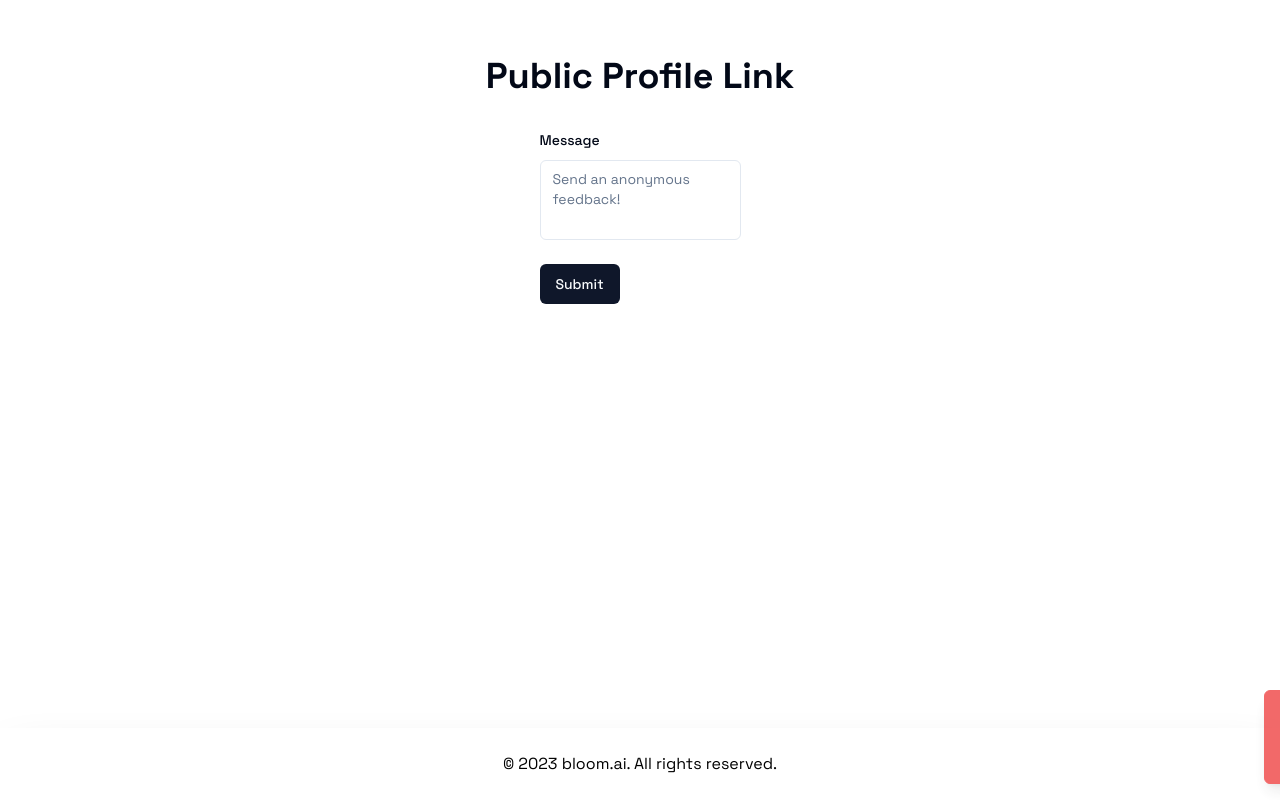
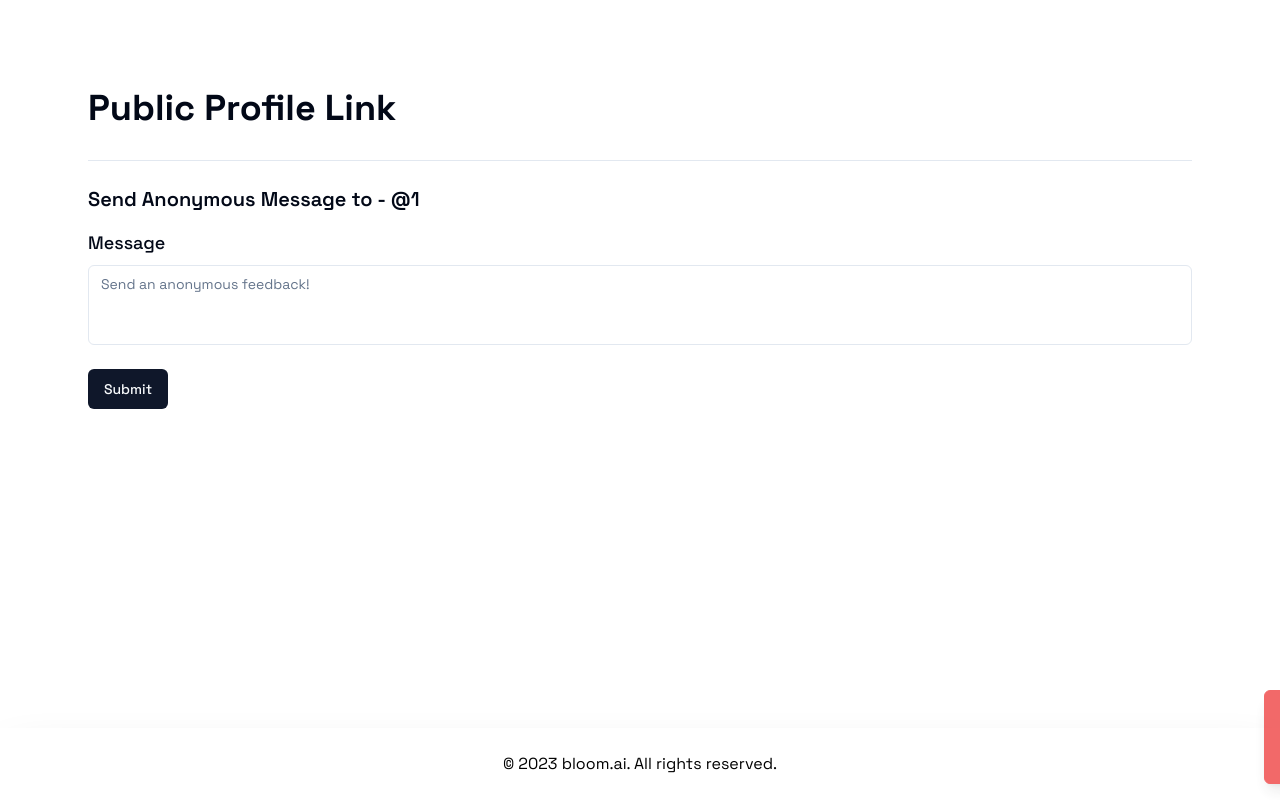
Before and after one commit to dipenkumarr/bloom.ai, a Next.js app: page /u/1 in a window 1280 px wide. Built offline with nearby package versions, Linux system fonts and the light colour scheme; no server answers.

Commit message:
Add send message functionality and fix bugs

```diff
--- a/src/app/(auth)/signin/page.tsx
+++ b/src/app/(auth)/signin/page.tsx
@@ -72,8 +72,8 @@ const pages = () => {
 	};
 
 	return (
-		<div className="flex justify-center items-center">
-			<div className="w-full max-w-md lg:max-w-lg p-12 space-y-8 bg-white rounded-3xl shadow-lg">
+		<div className="flex justify-center items-center w-full ">
+			<div className="w-full max-w-md lg:max-w-lg p-12 space-y-8 bg-white rounded-3xl drop-shadow-2xl">
 				<div className="text-center">
 					<h1 className="text-4xl font-extrabold tracking-tight lg:text-5xl mb-6">
 						Join{" "}
--- a/src/app/(auth)/signup/page.tsx
+++ b/src/app/(auth)/signup/page.tsx
@@ -98,8 +98,8 @@ const page = () => {
 	};
 
 	return (
-		<div className="flex justify-center items-center h-screen">
-			<div className="w-full max-w-md lg:max-w-lg p-12 space-y-8 bg-white rounded-3xl shadow-lg">
+		<div className="flex justify-center items-center w-full">
+			<div className="w-full max-w-md lg:max-w-lg p-12 space-y-8 bg-white rounded-3xl drop-shadow-2xl">
 				<div className="text-center">
 					<h1 className="text-4xl font-extrabold tracking-tight lg:text-5xl mb-6">
 						Join{" "}
--- a/src/app/u/[username]/page.tsx
+++ b/src/app/u/[username]/page.tsx
@@ -22,6 +22,7 @@ import {
 	FormMessage,
 } from "@/components/ui/form";
 import { Textarea } from "@/components/ui/textarea";
+import { Separator } from "@/components/ui/separator";
 
 const MessagePage = () => {
 	const [messageContent, setMessageContent] = useState("");
@@ -75,12 +76,14 @@ const MessagePage = () => {
 				}
 			);
 
-			console.log(response);
-
 			toast({
 				title: "Success",
 				description: response.data.message,
 			});
+
+			form.reset({ ...form.getValues(), content: "" });
+
+			setIsSendingMessage(false);
 		} catch (error) {
 			console.error("Error in sending message", error);
 			const axiosError = error as AxiosError<ApiResponse>;
@@ -97,10 +100,16 @@ const MessagePage = () => {
 	};
 
 	return (
-		<div className="flex flex-col justify-center items-center my-8 mx-4 md:mx-8 lg:mx-auto p-6 w-full">
+		<div className="my-8 mx-4 md:mx-8 lg:mx-auto p-6 mt-16 rounded w-full max-w-6xl">
 			<h1 className="text-4xl font-bold mb-8">Public Profile Link</h1>
 
-			<div>
+			<Separator />
+
+			<div className="mt-6 mb-4">
+				<h2 className="text-xl font-semibold mb-4">
+					Send Anonymous Message to - @{params.username}
+				</h2>{" "}
+				<div className="flex items-center">
 					<Form {...form}>
 						<form
 							onSubmit={form.handleSubmit(handleSendMessage)}
@@ -111,7 +120,9 @@ const MessagePage = () => {
 								name="content"
 								render={({ field }) => (
 									<FormItem>
-									<FormLabel>Message</FormLabel>
+										<FormLabel className="text-lg">
+											Message
+										</FormLabel>
 										<FormControl>
 											<Textarea
 												placeholder="Send an anonymous feedback!"
@@ -130,6 +141,7 @@ const MessagePage = () => {
 					</Form>
 				</div>
 			</div>
+		</div>
 	);
 };
 
--- a/src/components/MessageCard.tsx
+++ b/src/components/MessageCard.tsx
@@ -1,6 +1,12 @@
 "use client";
 
-import { Card, CardContent, CardHeader, CardTitle } from "@/components/ui/card";
+import {
+	Card,
+	CardContent,
+	CardFooter,
+	CardHeader,
+	CardTitle,
+} from "@/components/ui/card";
 
 import {
 	AlertDialog,
@@ -54,14 +60,18 @@ const MessageCard = ({ message, onMessageDelete }: MessageCardProps) => {
 	return (
 		<div>
 			<Card className="card-bordered">
-				<CardHeader>
-					<div className="flex justify-between items-center">
-						<CardTitle>{message.content}</CardTitle>
-
+				<CardContent className="mt-4">{message.content}</CardContent>
+				<CardFooter className="flex justify-between -mt-4 -mb-4">
+					<div className="flex text-sm">
+						{dayjs(message.createdAt).format("MMM D, YYYY h:mm A")}
+					</div>
+					<div>
+						{/* <CardTitle>{message.content}</CardTitle> */}
+						{/* <CardContent>{message.content}</CardContent> */}
 						<AlertDialog>
 							<AlertDialogTrigger asChild>
 								<Button variant="destructive">
-									<X className="w-5 h-5" />
+									<X className="w-4 h-4" />
 								</Button>
 							</AlertDialogTrigger>
 							<AlertDialogContent>
@@ -87,11 +97,7 @@ const MessageCard = ({ message, onMessageDelete }: MessageCardProps) => {
 							</AlertDialogContent>
 						</AlertDialog>
 					</div>
-					<div className="text-sm">
-						{dayjs(message.createdAt).format("MMM D, YYYY h:mm A")}
-					</div>
-				</CardHeader>
-				<CardContent></CardContent>
+				</CardFooter>
 			</Card>
 		</div>
 	);
```
Lines whose indentation alone changed are shown as unchanged.
